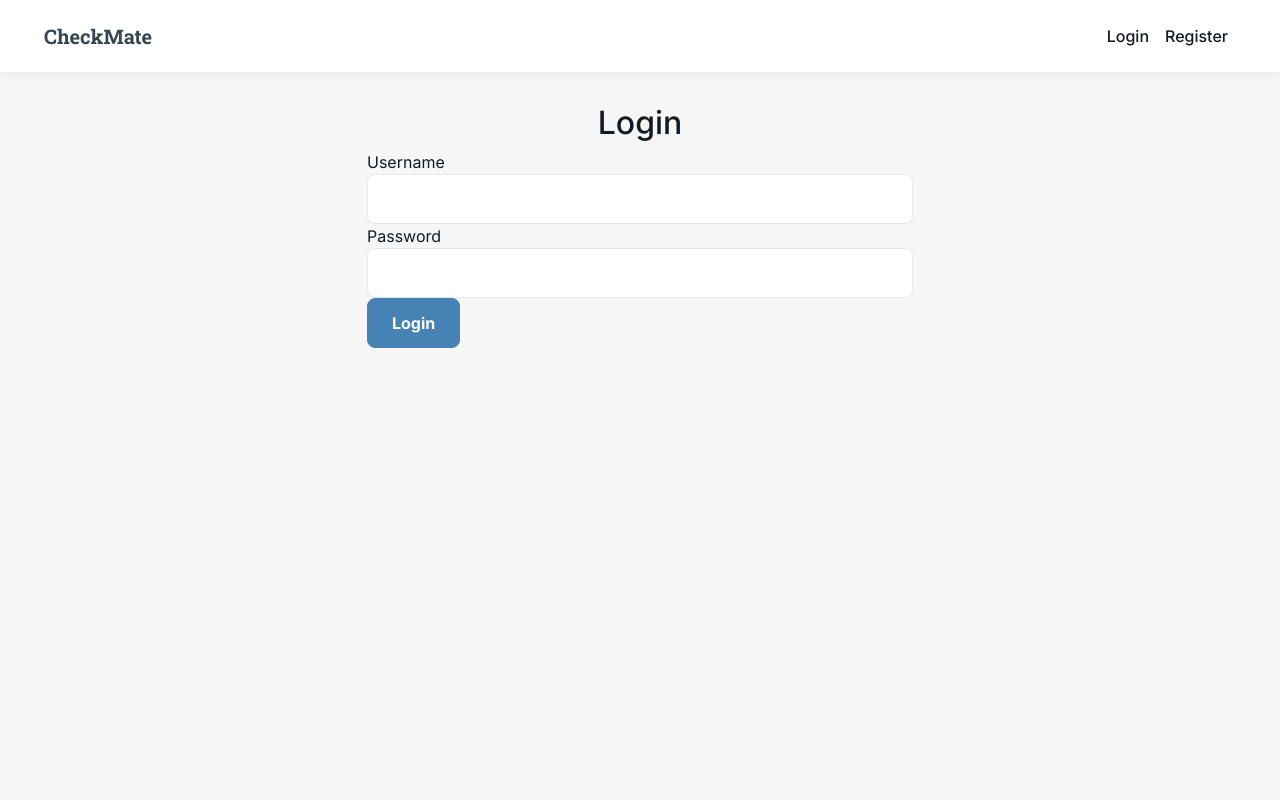
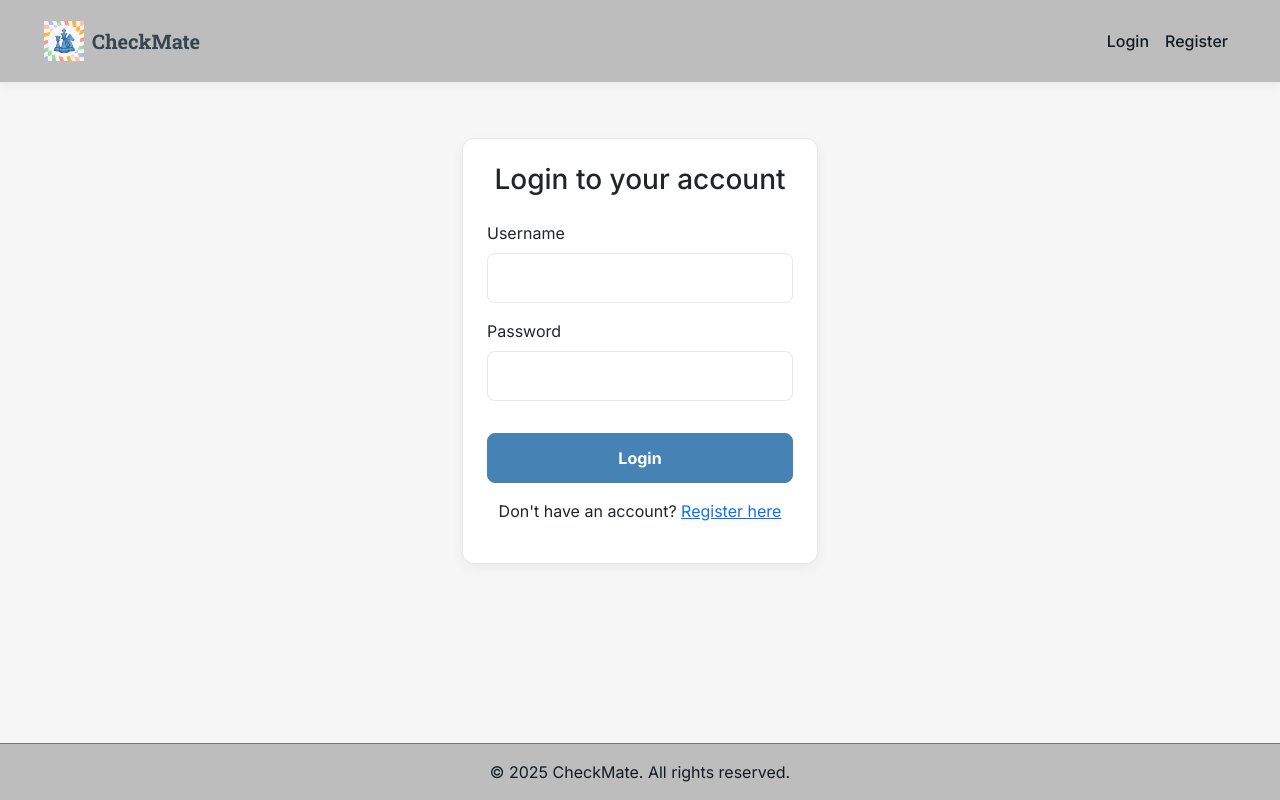
Before and after one commit to jdpclarke/Milestone-Project-3, a Flask app: page /login in a window 1280 px wide. Run offline with Flask 3, Linux system fonts and the light colour scheme; some libraries are stand-ins or nearby versions.

Commit message:
Through testing, I have edited the styles to become more user friendly

```diff
--- a/assets/css/styles.css
+++ b/assets/css/styles.css
@@ -22,12 +22,20 @@ body {
     font-family: 'Inter', sans-serif;
     background-color: var(--color-wild-sand);
     color: var(--color-mirage);
+    display: flex; /* Use Flexbox to manage layout */
+    flex-direction: column; /* Stack children vertically */
+    min-height: 100vh; /* Ensures the body fills the entire viewport height */
+}
+
+/* This class will wrap the main content to push the footer down */
+.main-content {
+    flex-grow: 1; /* Allows this element to take up all available space */
 }
 
 /* Navbar */
 /* Style the main navigation bar */
 .navbar {
-    background-color: var(--color-card-bg-color, #ffffff);
+    background-color: var(--color-silver);
     box-shadow: 0 4px 10px rgba(0, 0, 0, 0.05); /* Adds a subtle shadow for depth */
     padding: 1rem 2rem;
     margin-bottom: 2rem;
@@ -51,6 +59,22 @@ body {
 /* Change link color on hover */
 .nav-link:hover {
     color: var(--color-primary-action-blue);
+}
+
+/* Logos for Navbar and Main Page */
+/* Styling for the logo in the navbar */
+.navbar-logo {
+    height: 40px;
+    width: auto;
+}
+
+/* Styling for the large logo on the main page */
+.main-logo {
+    max-width: 300px;
+    height: auto;
+    display: block;
+    margin-left: auto;
+    margin-right: auto;
 }
 
 /* Buttons */
@@ -161,3 +185,13 @@ body {
 .text-muted {
     color: var(--color-boulder) !important;
 }
+
+/* Footer */
+.footer {
+    padding: 2rem 0;
+    margin-top: 4rem;
+    background-color: var(--color-silver);
+    color: var(--color-mirage);
+    text-align: center;
+    border-top: 1px solid var(--color-boulder);
+}
--- a/templates/dashboard.html
+++ b/templates/dashboard.html
@@ -1,7 +1,7 @@
 {% extends "master.html" %}
 
 {% block content %}
-<div class="row justify-content-center page-header">
+<div class="row justify-content-center page-header mb-5">
     <div class="col-12 d-flex justify-content-between align-items-center">
         <h1>My Projects</h1>
         <a href="{{ url_for('add_project') }}" class="btn btn-primary">
@@ -29,7 +29,7 @@
     {% else %}
         <div class="col-12 text-center mt-5">
             <h2 class="text-muted">You don't have any projects yet.</h2>
-            <p>Start by adding your first one!</p>
+            <p>Click "New Project" to get started!</p>
         </div>
     {% endif %}
 </div>
--- a/templates/login.html
+++ b/templates/login.html
@@ -2,19 +2,24 @@
 
 {% block content %}
 <div class="row justify-content-center">
-    <div class="col-md-6">
-        <h2 class="text-center">Login</h2>
-        <form method="POST" action="{{ url_for('login') }}">
-            <div class="form-group">
-                <label for="username">Username</label>
-                <input type="text" class="form-control" id="username" name="username" required>
+    <div class="col-md-6 col-lg-4">
+        <div class="card p-4">
+            <h3 class="text-center mb-4">Login to your account</h3>
+            <form action="{{ url_for('login') }}" method="POST">
+                <div class="mb-3">
+                    <label for="username" class="form-label">Username</label>
+                    <input type="text" class="form-control" id="username" name="username" required>
+                </div>
+                <div class="mb-3">
+                    <label for="password" class="form-label">Password</label>
+                    <input type="password" class="form-control" id="password" name="password" required>
+                </div>
+                <button type="submit" class="btn btn-primary w-100 mt-3">Login</button>
+            </form>
+            <div class="text-center mt-3">
+                <p>Don't have an account? <a href="{{ url_for('register') }}">Register here</a></p>
             </div>
-            <div class="form-group">
-                <label for="password">Password</label>
-                <input type="password" class="form-control" id="password" name="password" required>
-            </div>
-            <button type="submit" class="btn btn-primary btn-block">Login</button>
-        </form>
+        </div>
     </div>
 </div>
 {% endblock %}
--- a/templates/master.html
+++ b/templates/master.html
@@ -16,7 +16,7 @@
       src="https://kit.fontawesome.com/a42b1029c7.js"
       crossorigin="anonymous"
     ></script>
-    <!-- Custom Stylesheet (must come after Bootstrap to override styles) -->
+    <!-- Custom Stylesheet -->
     <link
       rel="stylesheet"
       href="{{ url_for('static', filename='css/styles.css') }}"
@@ -25,7 +25,17 @@
   <body>
     <nav class="navbar navbar-expand-lg">
       <div class="container-fluid">
-        <a class="navbar-brand" href="{{ url_for('index') }}">CheckMate</a>
+        <a
+          class="navbar-brand d-flex align-items-center"
+          href="{{ url_for('index') }}"
+        >
+          <img
+            src="{{ url_for('static', filename='images/logo.png') }}"
+            alt="CheckMate Logo"
+            class="navbar-logo me-2"
+          />
+          CheckMate
+        </a>
         <button
           class="navbar-toggler"
           type="button"
@@ -63,6 +73,7 @@
         </div>
       </div>
     </nav>
+    <div class="main-content">
       <div class="container mt-4">
         {% with messages = get_flashed_messages(with_categories=true) %} {% if
         messages %}
@@ -86,6 +97,15 @@
         </div>
         {% endif %} {% endwith %} {% block content %}{% endblock %}
       </div>
+    </div>
+
+    <!-- Footer Section -->
+    <footer class="footer mt-auto py-3">
+      <div class="container-fluid">
+        <span>© 2025 CheckMate. All rights reserved.</span>
+      </div>
+    </footer>
+
     <!-- Bootstrap JS with Popper -->
     <script
       src="https://cdn.jsdelivr.net/npm/bootstrap@5.3.3/dist/js/bootstrap.bundle.min.js"
```
Also changed, not shown: templates/index.html (+25 -8 lines). Lines whose indentation alone changed are shown as unchanged.
